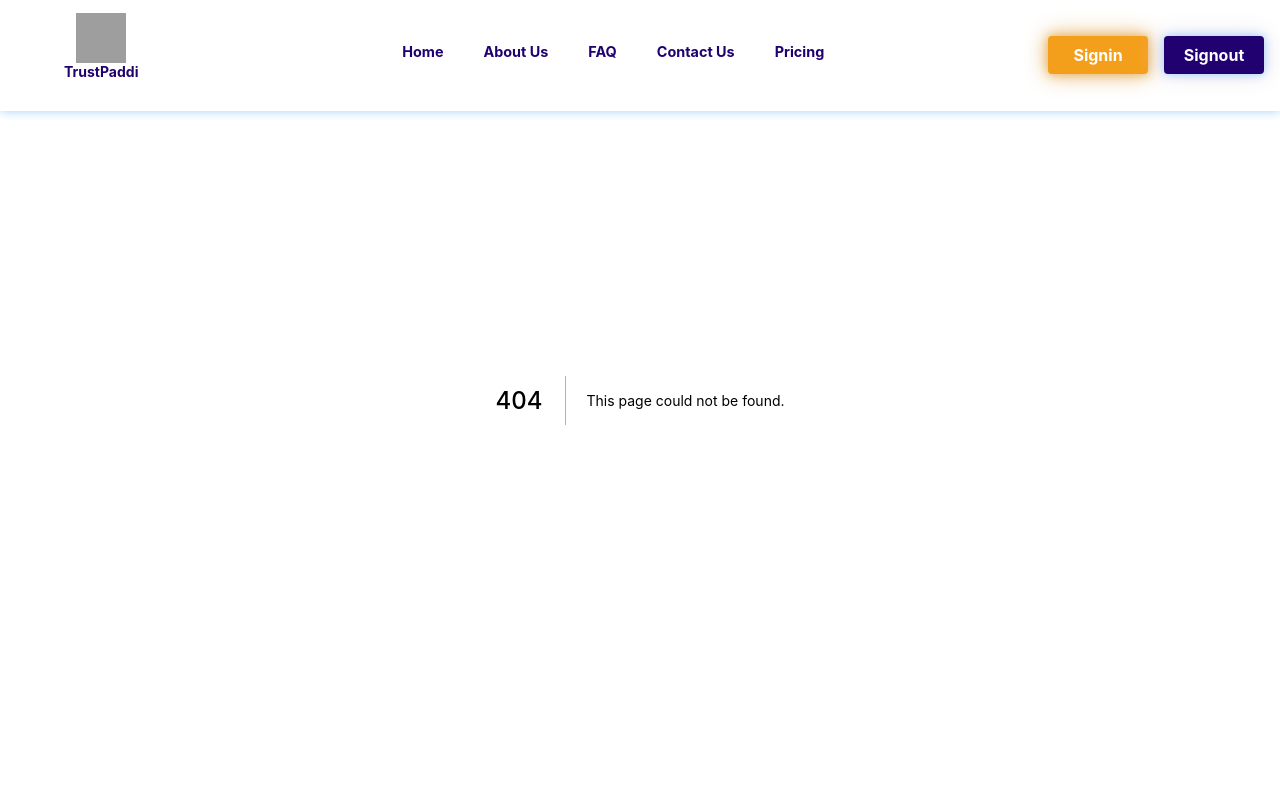
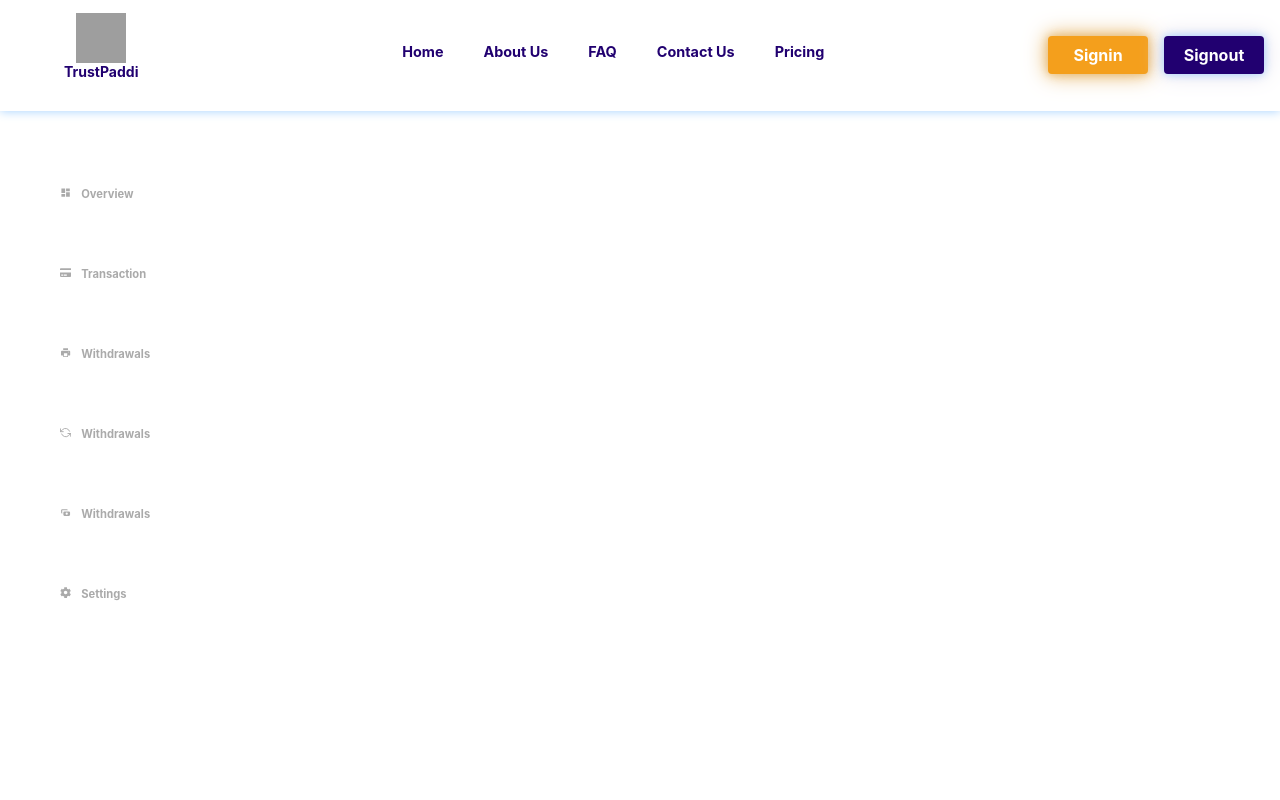
Before and after one commit to CatCoder52/trustpadi, a Next.js app: page /dashboard_overview in a window 1280 px wide. Before the commit this address had no page. Shown: the top 800 px of the page. Built offline with nearby package versions, Linux system fonts and the light colour scheme; grey boxes are pictures that could not be loaded.

Commit message:
done sidebar

```diff
--- /dev/null
+++ b/components/SideBar.js
@@ -0,0 +1,99 @@
+import {FaCreditCard , FaCog} from 'react-icons/fa';
+import {MdDashboard} from 'react-icons/md';
+import {AiFillPrinter} from "react-icons/ai"
+import {FiRefreshCcw} from "react-icons/fi"
+import {HiCash} from "react-icons/hi"
+
+
+const SideBar = () => {
+    return (
+        <div>
+            <div className="card side-bar-card shadow border-0">
+                <div className="side-card-body">
+                <a href="/admin_dashboard/settings" >
+                        <div className="side-link-container side-link-text">
+                            <MdDashboard style={{fontSize: '1em', marginRight: '10px'}} />
+                            <span>Overview</span>
+                        </div>
+                    </a>
+                    <a href="/admin_dashboard/settings">
+                        <div className="side-link-container side-link-text">
+                            <FaCreditCard style={{fontSize: '1em', marginRight: '10px'}} />
+                            <span>Transaction</span>
+                        </div>
+                    </a>
+                    <a href="/admin_dashboard/settings">
+                        <div className="side-link-container side-link-text">
+                            <AiFillPrinter style={{fontSize: '1em', marginRight: '10px'}} />
+                            <span>Withdrawals</span>
+                        </div>
+                    </a>
+                    <a href="/admin_dashboard/settings">
+                        <div className="side-link-container side-link-text">
+                            <FiRefreshCcw style={{fontSize: '1em', marginRight: '10px'}} />
+                            <span>Withdrawals</span>
+                        </div>
+                    </a>
+                    <a href="/admin_dashboard/settings">
+                        <div className="side-link-container side-link-text">
+                            <HiCash style={{fontSize: '1em', marginRight: '10px'}} />
+                            <span>Withdrawals</span>
+                        </div>
+                    </a>
+                    <a href="/admin_dashboard/settings">
+                        <div className="side-link-container side-link-text">
+                            <FaCog style={{fontSize: '1em', marginRight: '10px'}} />
+                            <span>Settings</span>
+                        </div>
+                    </a>
+                </div>
+            </div>
+
+            <style jsx>
+                {`
+                    .side-bar-card {
+                        margin-top: 5%;
+                        height: 100vh;
+                        border-radius: 0%;
+                        position: fixed;
+                        width: 17vw;
+                        background-color: #ffffff;
+                    }
+                    .side-card-body {
+                        margin-top: 50%;
+                        margin-bottom: 20%;
+
+                    }
+                    .side-link-container {
+                        margin-bottom: 30px;
+                        cursor: pointer;
+                        margin-left: 30px;
+                        text-align: start;
+                        font-size: 0.7em;
+                        font-weight: bold;
+                        color: #aaaaaa;
+                        background-color: #ffffff;
+                        border-radius: 20px;
+                        height: 50px;
+                        align-items: center;
+                        padding-bottom: 10px;
+                        padding-top: 13px;
+                        padding-left: 30px;
+                    }
+                    :hover.side-link-container {
+                        background-color: #ecf0fc;
+                        border-radius: 20px;
+                        height: 50px;
+                        padding-left: 30px;
+
+                        color: #4169e2;
+                    }
+                    a {
+                        text-decoration: none;
+                    }
+                `}
+            </style>
+        </div>
+    );
+};
+export default SideBar;
--- a/pages/_app.js
+++ b/pages/_app.js
@@ -2,7 +2,7 @@ import React from 'react';
 import Head from 'next/head';
 import "../styles/global.css"
 import Header from "../components/Header"
-import Footer from "../components/Footer"
+
 
 export default function _app({Component, pageProps}) {
     return (
@@ -34,7 +34,7 @@ export default function _app({Component, pageProps}) {
             </Head>
             <Header/>
             <Component {...pageProps} />
-            <Footer/>
+
         </div>
     );
 }
--- /dev/null
+++ b/pages/dashboard_overview.js
@@ -0,0 +1,25 @@
+import React from 'react';
+import SideBar from '../components/SideBar';
+
+export default function dashboard_overview() {
+    return (
+        <div className="body">
+            <div className="row">
+                <div className="">
+                    <div className="col-2  d-none d-lg-block">
+                        <SideBar />
+                    </div>
+                    <div className="col-xs-12 col-lg-10" />
+                </div>
+            </div>
+            <style jsx>
+              {`
+              .body {
+                margin: 0;
+                overflow-x: hidden;
+            }
+              `}
+            </style>
+        </div>
+    );
+}
--- a/pages/index.js
+++ b/pages/index.js
@@ -1,6 +1,7 @@
 import Head from 'next/head';
 import Style from '../styles/landing.module.css';
 import Image from 'next/image';
+import Footer from "../components/Footer"
 
 
 export default function Home() {
@@ -321,7 +322,7 @@ export default function Home() {
                 <button className="btn  btn-md my-2 my-sm-0 ml-3 btn1">Get Started Now</button>
             </div>
 
-
+            <Footer/>
 
             <style jsx>
                 {`
--- a/pages/sign_up.js
+++ b/pages/sign_up.js
@@ -1,4 +1,5 @@
 import Head from 'next/head';
+import Footer from "../components/Footer"
 
 export default function sign_up() {
     return (
@@ -41,7 +42,7 @@ export default function sign_up() {
                         </p>
                 </div>
             </div>
-
+            <Footer/>
             <style jsx>
                 {`
                     .btn2 {
```
Also changed, not shown: pages/sign_in.js (+6 -6 lines).
